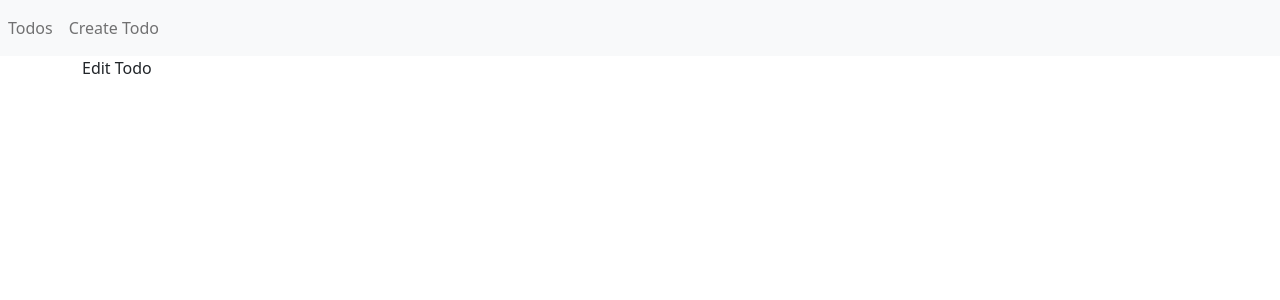
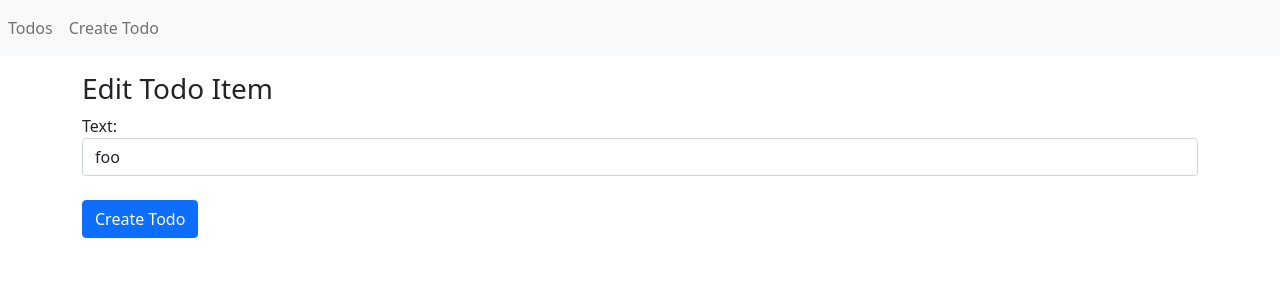
Before and after one commit to Buenaventura-Celine/CRUD_MERN, a React (Create React App) app in the folder mern-crud/: page /edit/0 in a window 1280 px wide. Shown: the top 300 px of the page. Built offline with nearby package versions, Linux system fonts and the light colour scheme.

Commit message:
Created the Edit Todo Form

```diff
--- a/mern-crud/src/CreateTodo.js
+++ b/mern-crud/src/CreateTodo.js
@@ -1,39 +1,15 @@
 import React from 'react';
-import  { useForm } from "react-hook-form";
-import { useHistory } from 'react-router';
+import { TodoForm } from './TodoForm';
 
 export const CreateTodo = () => {
-    const { register, handleSubmit} = useForm();
-    const history = useHistory();
-
-    const onSubmit = handleSubmit((data) =>{
+    const onSubmit = (data) =>{
         alert(JSON.stringify(data));
-        history.push("/")
-    });
+    };
     return (
         <div className="container">
             <div className="mt-3">
                 <h3> Create Todo Item</h3>
-                <form onSubmit={onSubmit}>
-                    <div className="form-group">
-                        <label htmlFor="text">Text:</label>
-                        <input
-                            className="form-control"
-                            type="text"
-                            name="text"
-                            id="text"
-                            autoComplete="off"
-                            {...register("text", {
-                                required: "Required",
-                            })}
-                        />
-                    </div><br/>
-                    <div className="form-group">
-                        <button type="submit" className="btn btn-primary">
-                            Create Todo
-                        </button>
-                    </div>
-                </form>
+                <TodoForm onSubmit={onSubmit}/>
             </div>
         </div>
     );
--- a/mern-crud/src/EditTodo.js
+++ b/mern-crud/src/EditTodo.js
@@ -1,5 +1,27 @@
-import React from 'react';
+import React, { useState, useEffect } from 'react';
+import { TodoForm } from './TodoForm';
 
-export const EditTodo = () =>{
-    return <div className="container"> Edit Todo</div>
-}
+export const EditTodo = () => {
+    const [todo, setTodo] = useState();
+
+    useEffect(() => {
+        setTodo({
+            text : "foo"
+        })
+    }, [])
+
+    const onSubmit = (data) =>{
+        alert(JSON.stringify(data))
+    }
+
+    return todo ? (
+        <div className="container">
+            <div className="mt-3">
+                <h3> Edit Todo Item</h3>
+                <TodoForm todo={todo} onSubmit={onSubmit}/>
+            </div>
+        </div>
+    ): (
+        <div>Loading</div>
+    )
+};
--- /dev/null
+++ b/mern-crud/src/TodoForm.js
@@ -0,0 +1,38 @@
+import React from 'react'
+import { useForm } from 'react-hook-form';
+import { useHistory } from 'react-router';
+
+export const TodoForm = ({ todo, onSubmit }) => {
+    const { register, handleSubmit} = useForm({
+        defaultValues:
+            { text: todo ? todo.text: "" }
+    });
+    const history = useHistory();
+
+    const submitHandler = handleSubmit((data) =>{
+        onSubmit(data)
+        history.push("/")
+    });
+    return (
+        <form onSubmit={submitHandler}>
+            <div className="form-group">
+                <label htmlFor="text">Text:</label>
+                    <input
+                        className="form-control"
+                        type="text"
+                        name="text"
+                        id="text"
+                        autoComplete="off"
+                        {...register("text", {
+                            required: "Required",
+                        })}
+                    />
+            </div><br/>
+            <div className="form-group">
+                <button type="submit" className="btn btn-primary">
+                    Create Todo
+                </button>
+            </div>
+        </form>
+    );
+}
```
